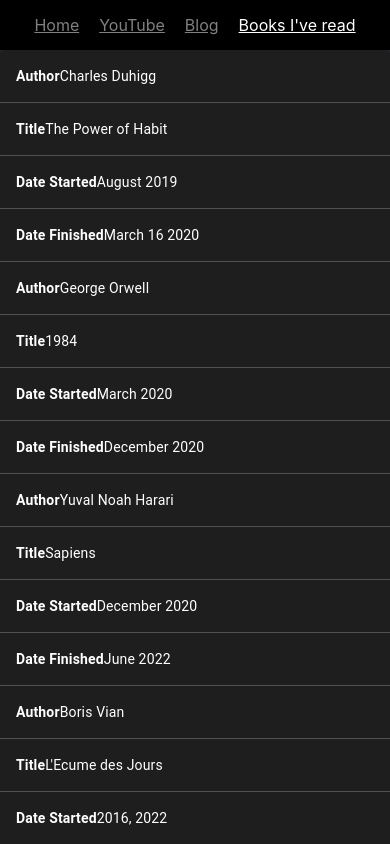
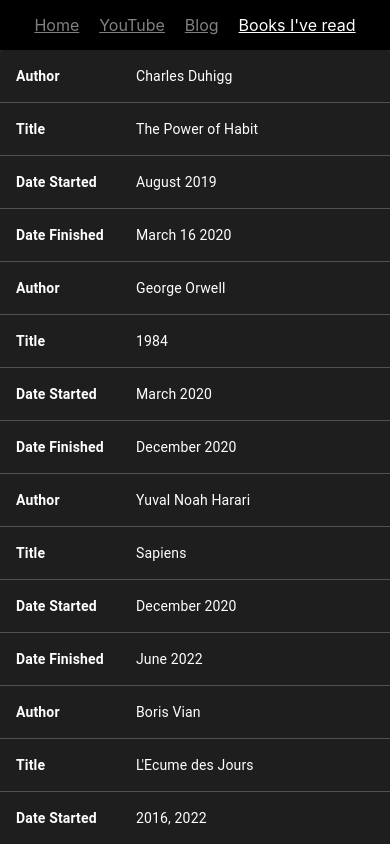
Before and after one commit to jpabadir/jpabadir.github.io, a React (Create React App) app: page /books-i-read in a window 390 px wide. Shown: the top 844 px of the page. Built offline with nearby package versions, Linux system fonts and the light colour scheme.

Commit message:
Fix table rows

```diff
--- a/src/routes/Books.css
+++ b/src/routes/Books.css
@@ -10,7 +10,7 @@
     color: white !important;
     content: attr(label) !important;
     font-weight: bold !important;
-    /* width: 120px !important; */
-    /* min-width: 120px !important; */
+    width: 120px !important;
+    min-width: 120px !important;
   }
 }
```
